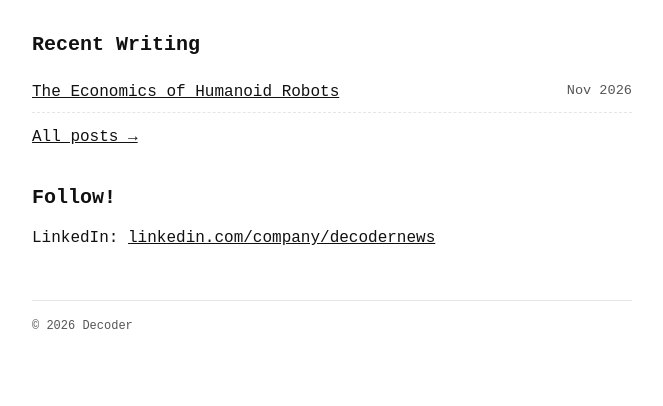
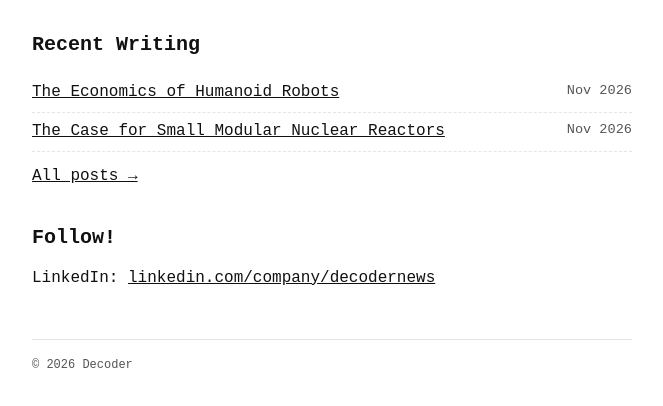
Before and after one commit to nitkreddy/decoder, a plain HTML site: page index.html in a window 1280 px wide. Shown: the part 146-552 px from the top of the page, without its empty margins (308-971 px from the left). Drawn offline with Linux system fonts and the light colour scheme.

Commit message:
Add new post about nuclear reactors

```diff
--- a/index.html
+++ b/index.html
@@ -25,6 +25,14 @@
       <span class="date">Nov 2026</span>
     </li>
   </ul>
+
+  <ul class="post-list">
+    <li>
+      <a href="posts/nuclear-reactors.html">The Case for Small Modular Nuclear Reactors</a>
+      <span class="date">Nov 2026</span>
+    </li>
+  </ul>
+
   <p style="margin-top:0.75rem;"><a href="blog.html">All posts &rarr;</a></p>
 
 
```
